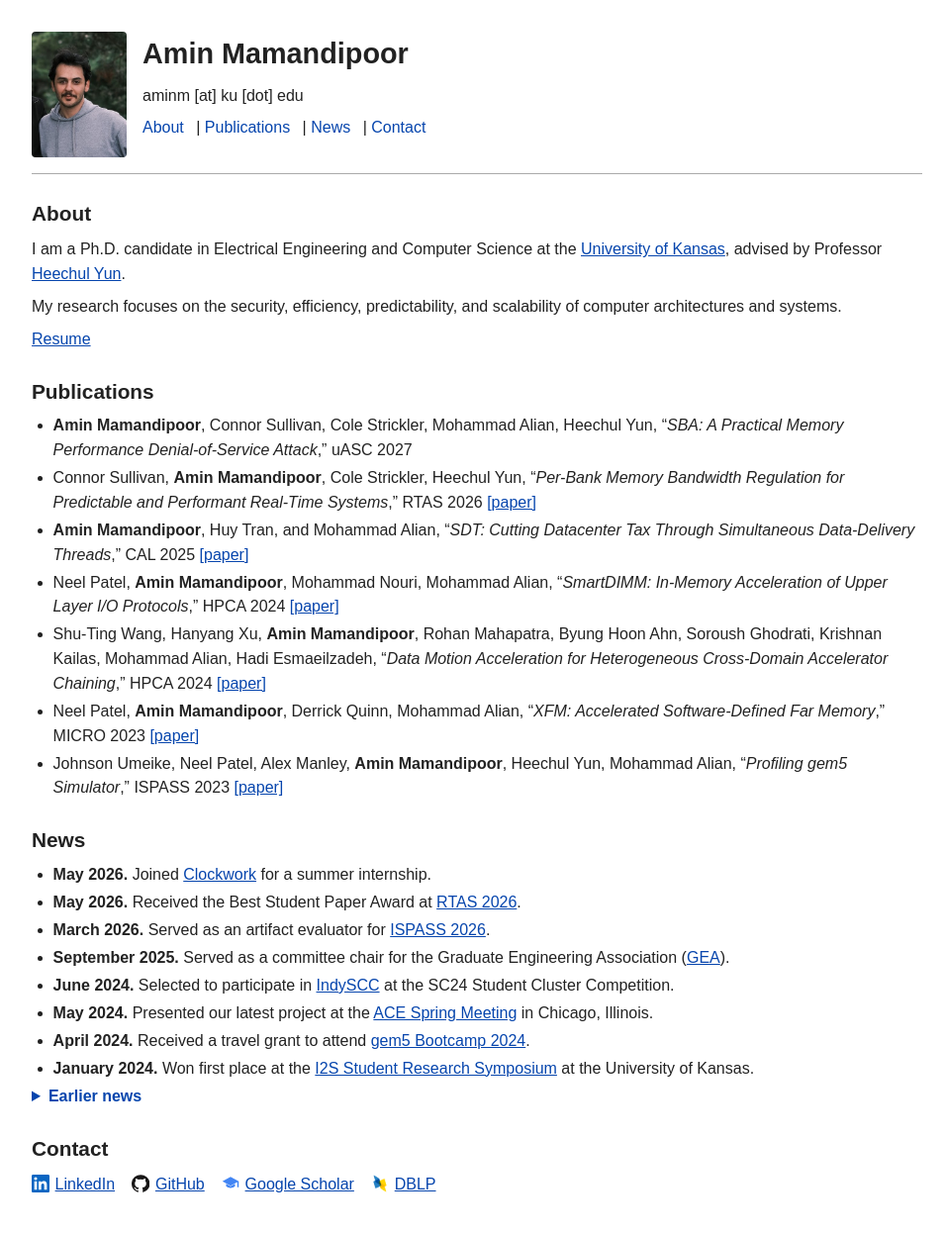
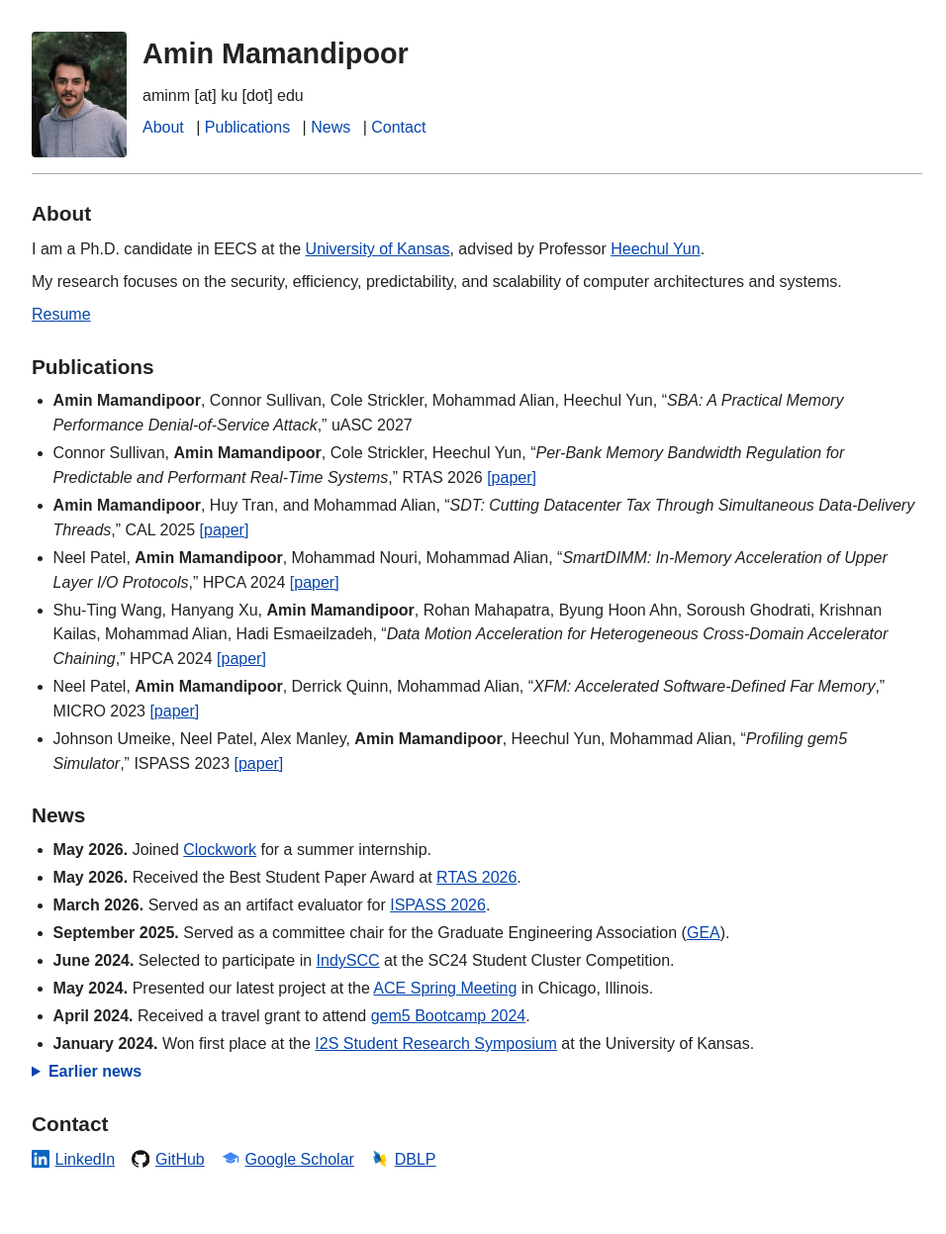
Before and after one commit to amin-mamandi/amin-mamandi.github.io, a Jekyll site: the page built from index.md, in a window 1280 px wide. Shown: the whole page at 99% size, without its empty margins (158-1114 px from the left). Built offline with Jekyll 4.4.1, drawn with Linux system fonts in a browser that asks for light colours; after the commit the page ends 1222 px from its top, so only the background shows below that.

Commit message:
Add production Umami analytics and shorten About text

```diff
--- a/_layouts/default.html
+++ b/_layouts/default.html
@@ -4,6 +4,9 @@
   <meta charset="utf-8">
   <meta name="viewport" content="width=device-width, initial-scale=1">
   <title>{{ site.title }}</title>
+  {% if jekyll.environment == 'production' %}
+  <script defer src="https://cloud.umami.is/script.js" data-website-id="985feaef-2d36-45c6-b32c-5572c63eee83"></script>
+  {% endif %}
   <style>
     body {
       margin: 0;
--- a/index.md
+++ b/index.md
@@ -5,7 +5,7 @@
 
 ## About
 
-I am a Ph.D. candidate in Electrical Engineering and Computer Science at the [University of Kansas](https://ku.edu), advised by Professor [Heechul Yun](https://www.ittc.ku.edu/~heechul/).
+I am a Ph.D. candidate in EECS at the [University of Kansas](https://ku.edu), advised by Professor [Heechul Yun](https://www.ittc.ku.edu/~heechul/).
 
 My research focuses on the security, efficiency, predictability, and scalability of computer architectures and systems.
 
```
